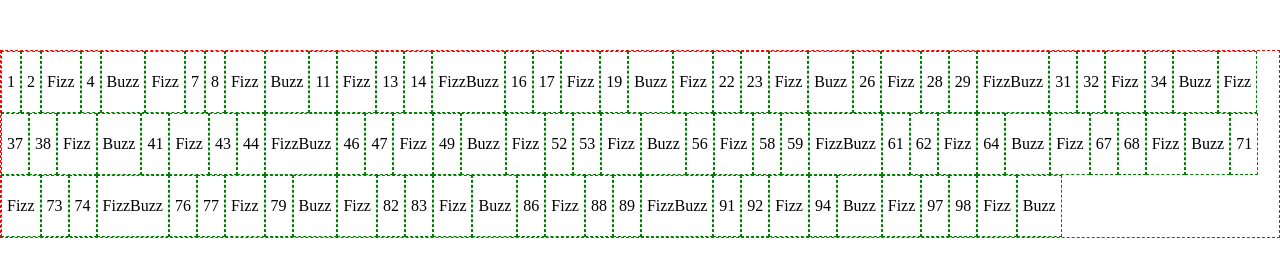
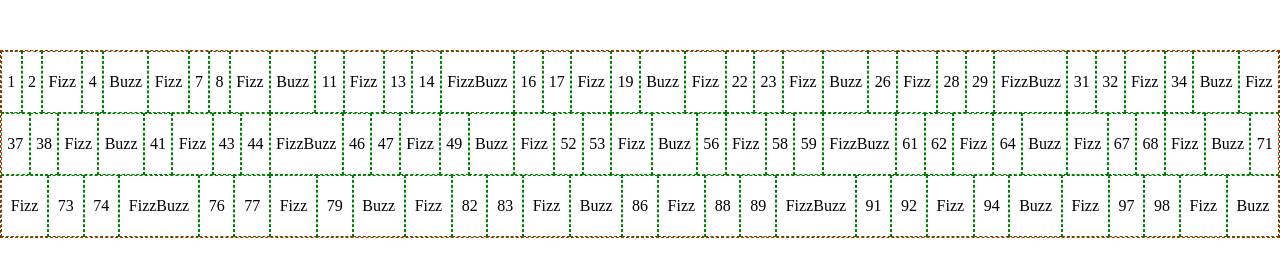
Before and after one commit to Santoni92/js-fizzbuzzdom, a plain HTML site: page index.html in a window 1280 px wide. Drawn offline with Linux system fonts and the light colour scheme.

Commit message:
aggiunta la proprietà flex-grow:1 al css del generico elemento div interno

```diff
--- a/multipli.js
+++ b/multipli.js
@@ -38,8 +38,8 @@
     {
         if(i % 3 == 0 && i % 5 == 0)
         {
-            const element = '<div class="square">FizzBuzz</div> ';
-            divContainer.innerHTML += element;
+            const element = '<div class="square">FizzBuzz</div> ';  //elemento div interno
+            divContainer.innerHTML += element;  //aggiungo all'interno dell'elemento(tag) div container l'html del div che voglio inserire all'interno
         }else if( i % 3 == 0)
                 {
                     const element = '<div class="square">Fizz</div> ';
--- a/style.css
+++ b/style.css
@@ -20,4 +20,5 @@
   border: 1px dashed green;
   vertical-align: middle;
   line-height: 50px;
+  flex-grow: 1;
 }
```
Also changed, not shown: index.html (+1 -0 lines).
